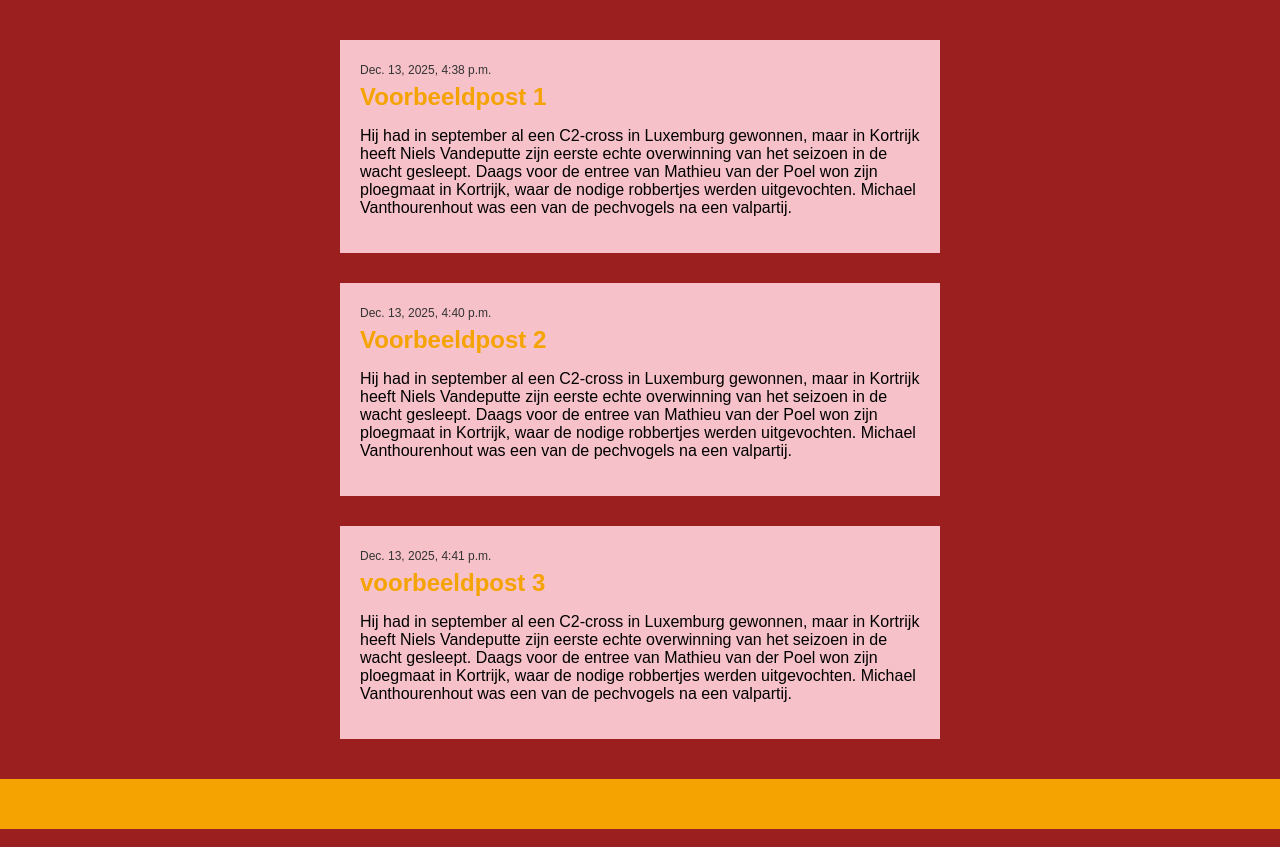
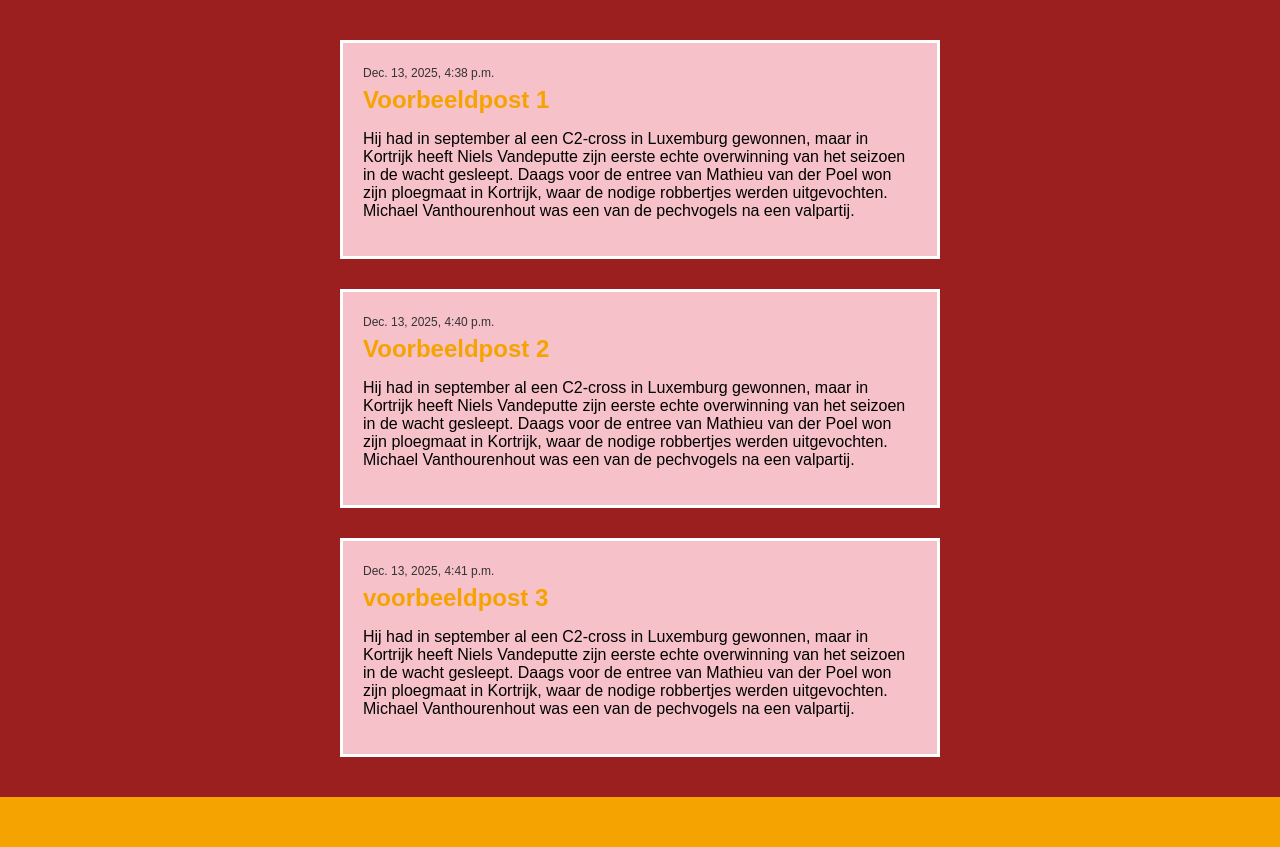
Before and after one commit to Stebro85/djangoproject, a Django app: page / in a window 1280 px wide. Shown: the part 97-944 px from the top of the page. Run offline with Django 3.2, Linux system fonts and the light colour scheme; data comes from the database, SQL or seed files in the repository.

Commit message:
changes css

```diff
--- a/mysite/blog/static/css/stijl.css
+++ b/mysite/blog/static/css/stijl.css
@@ -29,6 +29,12 @@ header h1 {
     background-color: #f6c1c8; /* licht roze */
     padding: 20px;
     margin-bottom: 30px;
+    border: 3px solid white;
+    box-sizing: border-box;
+}
+
+.post:last-child {
+    margin-bottom: 0;
 }
 
 /* Datum */
```
